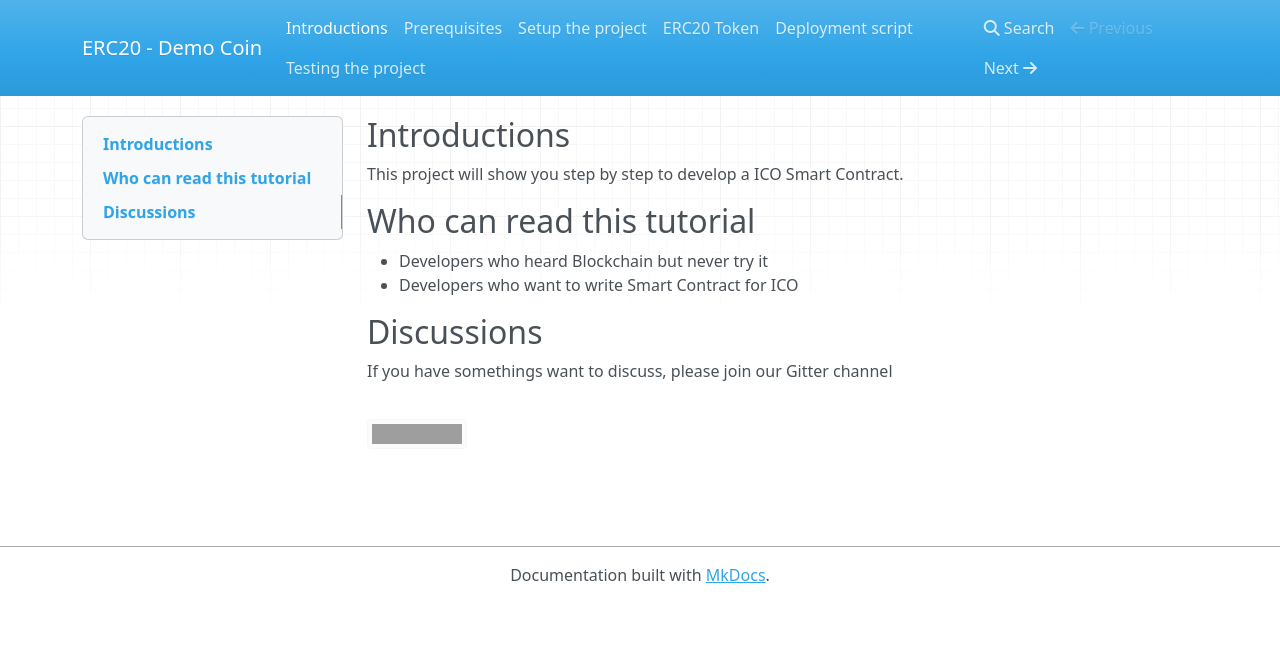
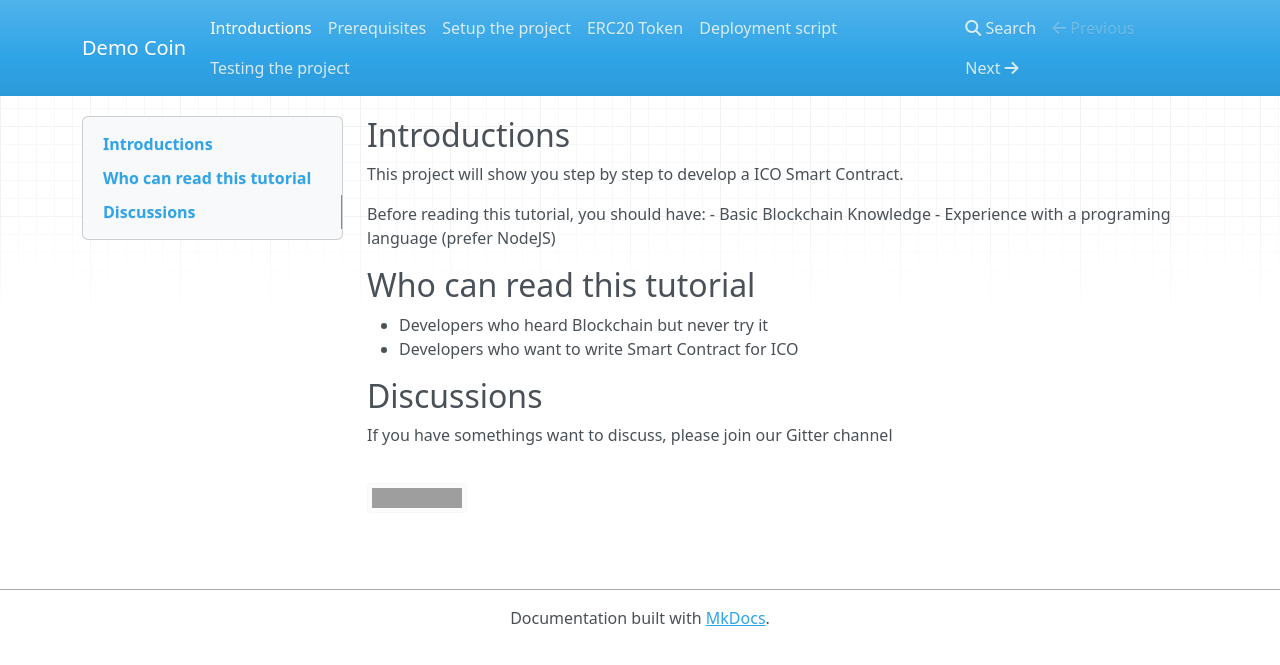
Before and after one commit to thanhson1085/DemoCoin, an MkDocs documentation site: the page built from docs/index.md, in a window 1280 px wide. Shown: the top 665 px of the page. Built offline with MkDocs 1.6.1, drawn with Linux system fonts in a browser that asks for light colours; nearby versions of some CDN libraries; old or Windows-style settings are respelled for this version of MkDocs; grey boxes are pictures that could not be loaded.

Commit message:
update introduction :rose:

```diff
--- a/docs/index.md
+++ b/docs/index.md
@@ -1,5 +1,9 @@
 ## Introductions
 This project will show you step by step to develop a ICO Smart Contract.
+
+Before reading this tutorial, you should have:
+- Basic Blockchain Knowledge
+- Experience with a programing language (prefer NodeJS)
 
 ## Who can read this tutorial
 
--- a/mkdocs.yml
+++ b/mkdocs.yml
@@ -1,4 +1,4 @@
-site_name: ERC20 - Demo Coin
+site_name: Demo Coin
 site_description: Write, build, deploy, verify a ERC20 Smart Contract
 site_author: Nguyen Sy Thanh Son
 pages:
```
